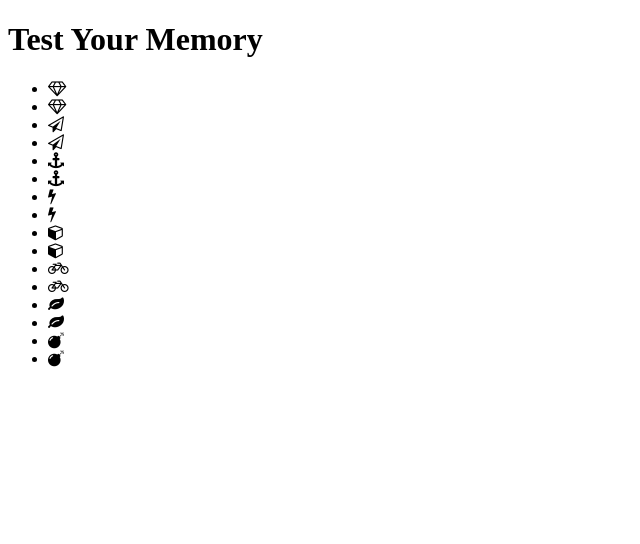
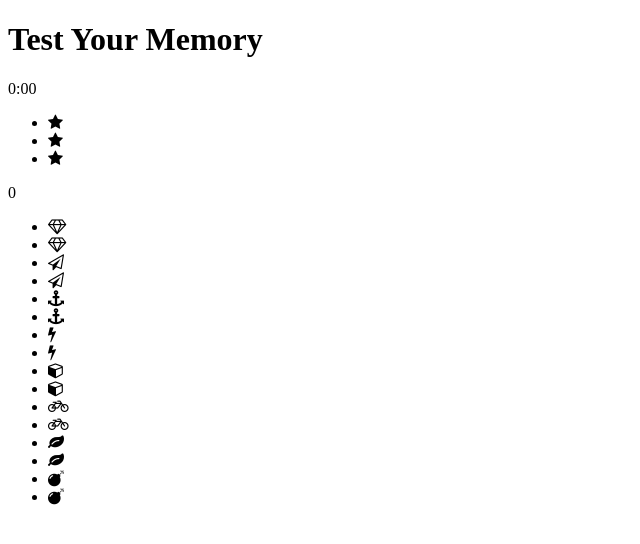
Before and after one commit to lindsayanunez/memory-game, a plain HTML site: page index.html in a window 1280 px wide. Shown: the whole page, without its empty margins (0-640 px from the left). Drawn offline with Linux system fonts and the light colour scheme; a web font is replaced by a local one.

Commit message:
added clock, stars and moves to score panel.

```diff
--- a/index.html
+++ b/index.html
@@ -14,7 +14,13 @@
         <h1>Test Your Memory</h1>
       </header>
       <section class='score-panel'>
-
+        <span class="clock">0:00</span>
+        <ul class="stars">
+          <li><i class="fa fa-star"></i></li>
+          <li><i class="fa fa-star"></i></li>
+          <li><i class="fa fa-star"></i></li>
+        </ul>
+        <span class="moves">0</span>
       </section>
 
       <ul class="deck">
```
